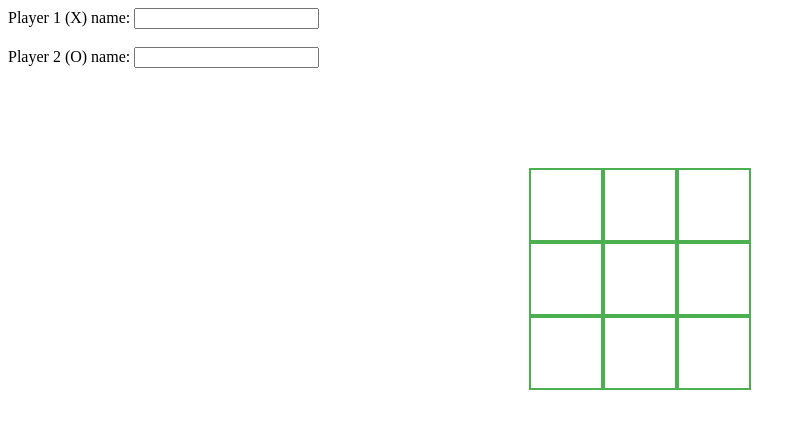
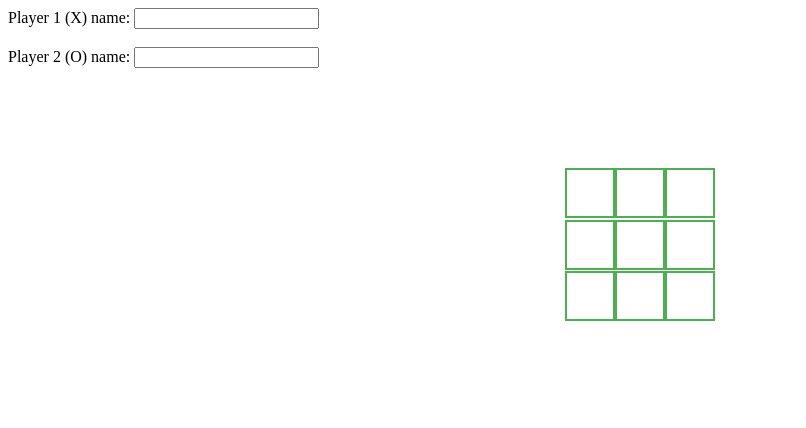
Before and after one commit to sr1561/XO, a plain HTML site: page index.html in a window 1280 px wide. Shown: the whole page, without its empty margins (0-806 px from the left). Drawn offline with Linux system fonts and the light colour scheme.

Commit message:
Update index.html

```diff
--- a/index.html
+++ b/index.html
@@ -29,9 +29,7 @@
         <input id ="pl1"></input><br><br>
         <label>Player 2 (O) name:</label>
         <input id ="pl2"></input>
-
     <div id='myDiv' class="container"  onclick="play()">
-
 
 <script>
     let player1 =true
@@ -43,9 +41,7 @@
     {
         for (var i=1; i<10 ; i++)
         {
-
-
-            myDiv.innerHTML += `<div id="${i-1}" class="square">  &nbsp</div>`
+            myDiv.innerHTML += `<button id="${i-1}" class="square">  &nbsp</button>`
             console.log(`<div id="${i-1}" class="square">  &nbsp</div>`)
             if (!(i%3))
                 myDiv.innerHTML+=`<br>`
```
